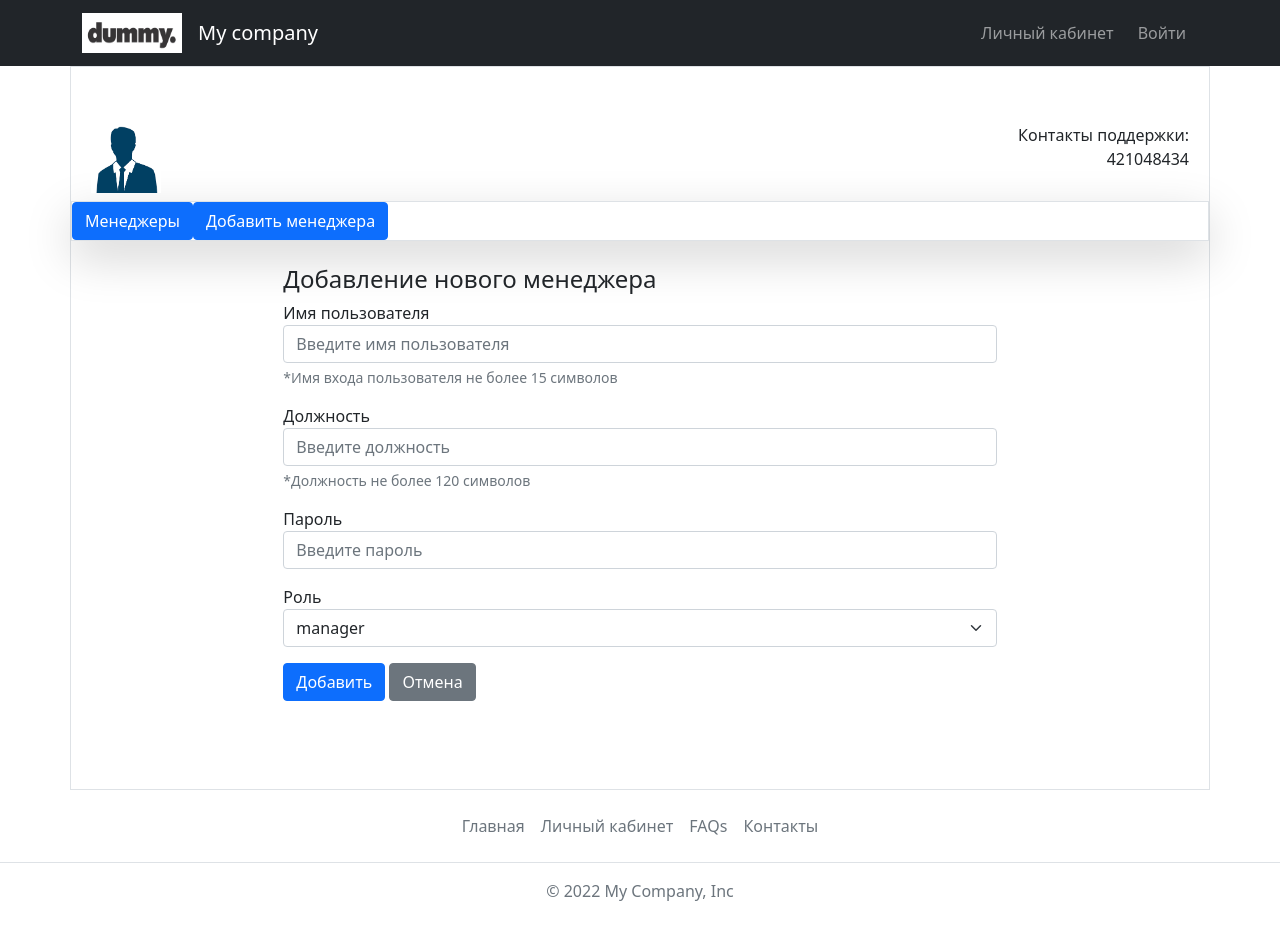
After one commit to i-gridnev/manager_track, a Flask app: template app/cabinet/templates/admin/add_manager.html in a window 1280 px wide. The commit adds this page. Run offline with Flask 2, Linux system fonts and the light colour scheme; the template is opened without the code that fills it: values that come from a table or form of the project are taken from there, others are empty; some libraries are stand-ins or nearby versions.

Commit message:
some template links and add user functionality

```diff
--- /dev/null
+++ b/app/cabinet/templates/admin/add_manager.html
@@ -0,0 +1,34 @@
+{% extends 'admin_layout.html' %}
+{% block tabcontent %}
+<div class="row p-3 justify-content-center">
+    <div class="col-lg-8">
+        <h4>Добавление нового менеджера</h4>
+
+        <form action="{{ url_for('cabinet_bp.add_manager') }}" method="post" name="form_add_manager">
+            {{ form_add_manager.csrf_token }}
+            <div class="mb-3">
+                {{ form_add_manager.name.label()}}
+                {{ form_add_manager.name(class="form-control") }}
+                <div id="name-help" class="form-text">*Имя входа пользователя не более 15 символов</div>
+            </div>
+            <div class="mb-3">
+                {{ form_add_manager.position.label()}}
+                {{ form_add_manager.position(class="form-control") }}
+                <div id="name-help" class="form-text">*Должность не более 120 символов</div>
+            </div>
+            <div class="mb-3">
+                {{ form_add_manager.password.label()}}
+                {{ form_add_manager.password(class="form-control") }}
+            </div>
+            <div class="mb-3">
+                {{ form_add_manager.role.label()}}
+                {{ form_add_manager.role(class="form-select") }}
+            </div>
+            <div class="mb-3">
+                <button type="submit" class="btn btn-primary">Добавить</button>
+                <button type="button" class="btn btn-secondary" data-bs-dismiss="modal">Отмена</button>
+            </div>
+        </form>
+    </div>
+</div>
+{% endblock %}
--- a/app/cabinet/templates/admin_layout.html
+++ b/app/cabinet/templates/admin_layout.html
@@ -11,9 +11,8 @@
                     <a href="{{ url_for('cabinet_bp.admin_panel')}}" class="btn btn-primary">Менеджеры</a>
                 </li>
                 <li class="nav-item" role="presentation">
-                    <a href="{{ url_for('cabinet_bp.manager_stats', user_id=2)}}" class="btn btn-primary">Отчеты</a>
+                    <a href="{{ url_for('cabinet_bp.add_manager')}}" class="btn btn-primary">Добавить менеджера</a>
                 </li>
-
             </ul>
         </div>
         <div class="row">
--- a/app/forms.py
+++ b/app/forms.py
@@ -1,5 +1,5 @@
 from flask_wtf import FlaskForm
-from wtforms import StringField, SubmitField
+from wtforms import StringField, SubmitField, SelectField
 from wtforms.validators import DataRequired, Length
 from flask_ckeditor import CKEditorField
 
@@ -22,3 +22,14 @@ class ReportForm(FlaskForm):
     report_title = StringField('Название отчета', validators=[DataRequired(message='Введите название'), Length(
         min=4, max=15, message='Имя должно быть от 4 до 15 символов')], render_kw={"placeholder": "Ввелите название для отчета"})
     report_desc = CKEditorField('Отчет')
+
+
+class AddManagerForm(FlaskForm):
+    name = StringField('Имя пользователя', validators=[DataRequired(message='Введите имя'), Length(
+        min=4, max=30, message='Имя должно быть от 4 до 30 символов')], render_kw={"placeholder": "Введите имя пользователя"})
+    position = StringField('Должность', validators=[DataRequired(message='Введите должность'), Length(
+        min=4, max=120, message='Имя должно быть от 4 до 120 символов')], render_kw={"placeholder": "Введите должность"})
+    password = StringField('Пароль', validators=[DataRequired()], render_kw={
+                           "placeholder": "Введите пароль"})
+    role = SelectField('Роль', choices=[('manager', 'manager'), ('admin', 'admin')])
+    submit = SubmitField('Добавить')
--- a/app/templates/includes/header.html
+++ b/app/templates/includes/header.html
@@ -11,7 +11,12 @@
         <div class="collapse navbar-collapse" id="navbarSupportedContent">
             <ul class="navbar-nav ms-auto mb-lg-0">
                 <li class="nav-item">
+                    {% if current_user.role == 'admin' %}
+                    <a class="nav-link mx-1" href="{{ url_for('cabinet_bp.admin_panel') }}">Личный кабинет</a>
+                    {% else %}
                     <a class="nav-link mx-1" href="{{ url_for('cabinet_bp.manager_panel') }}">Личный кабинет</a>
+                    {% endif %}
+
                 </li>
                 <li class="nav-item">
                     {% if current_user.is_authenticated %}
```
Also changed, not shown: app/cabinet/cabinet.py (+33 -6 lines), app/cabinet/templates/admin/managers.html (+3 -6 lines), app/models.py (line endings or trailing spaces).
